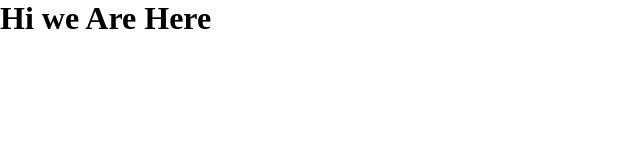
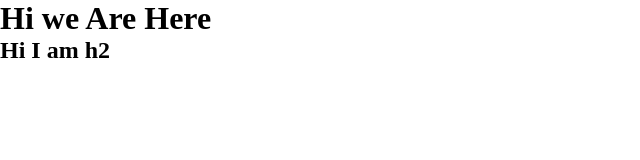
Before and after one commit to RAO-SHAHBAZ/collab, a plain HTML site: page index.html in a window 1280 px wide. Shown: the whole page, without its empty margins (0-640 px from the left). Drawn offline with Linux system fonts and the light colour scheme.

Commit message:
Hi I am h2

```diff
--- a/index.html
+++ b/index.html
@@ -12,5 +12,8 @@
     <h1>
         Hi we Are Here
     </h1>
+    <h2>
+        Hi I am h2
+    </h2>
 </body>
 </html>
```
